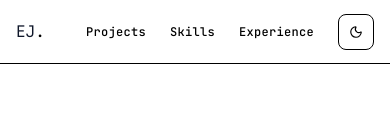
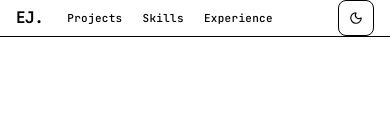
Before and after one commit to unknownun0/earljohnportfolio, a Next.js app: page / in a window 390 px wide. Shown: the top 138 px of the page. Built offline with nearby package versions, Linux system fonts and the light colour scheme.

Commit message:
sidebar with bordered pills + floating socials above chatbot

```diff
--- a/src/app/globals.css
+++ b/src/app/globals.css
@@ -2176,19 +2176,18 @@ body {
   --p-shadow: none;
 }
 
-/* ─── Top Nav ─── */
+/* ─── Sidebar ─── */
 .p-nav {
   position: fixed;
   top: 0;
   left: 0;
-  right: 0;
-  height: 64px;
+  bottom: 0;
+  width: 200px;
   background: var(--p-bg);
-  border-bottom: 1px solid var(--p-border);
-  display: flex;
-  align-items: center;
-  justify-content: space-between;
-  padding: 0 32px;
+  border-right: 1px solid var(--p-border);
+  display: flex;
+  flex-direction: column;
+  padding: 32px 20px;
   z-index: 1000;
   backdrop-filter: blur(12px);
   background: rgba(255,255,255,0.85);
@@ -2198,8 +2197,13 @@ body {
   background: rgba(15,23,42,0.85);
 }
 
+.p-logo {
+  text-align: center;
+  margin-bottom: 40px;
+}
+
 .p-logo a {
-  font-size: 18px;
+  font-size: 22px;
   font-weight: 700;
   color: var(--p-text);
   letter-spacing: -0.5px;
@@ -2210,32 +2214,33 @@ body {
   color: var(--p-accent);
 }
 
-.p-logo {
-  display: flex;
-  align-items: center;
-}
-
 .p-nav-links {
   display: flex;
-  align-items: center;
-  gap: 24px;
+  flex-direction: column;
+  gap: 8px;
+  flex: 1;
 }
 
 .p-nav-link {
-  font-size: 12px;
+  font-size: 13px;
   font-weight: 500;
   color: var(--p-text-secondary);
   text-decoration: none;
   letter-spacing: 0.3px;
-  transition: color 0.2s;
+  transition: all 0.2s;
   cursor: pointer;
   background: none;
-  border: none;
+  border: 1px solid var(--p-border);
   font-family: inherit;
+  padding: 10px 12px;
+  border-radius: 6px;
+  text-align: left;
+  width: 100%;
 }
 
 .p-nav-link:hover {
-  color: var(--p-accent);
+  color: var(--p-text);
+  border-color: var(--p-accent);
 }
 
 .p-nav-btn {
@@ -2257,8 +2262,15 @@ body {
   color: var(--p-accent);
 }
 
+.p-nav-bottom {
+  display: flex;
+  justify-content: center;
+  padding-top: 16px;
+  border-top: 1px solid var(--p-border);
+}
+
 .p-body {
-  padding-top: 64px;
+  margin-left: 200px;
   background: var(--p-bg);
   min-height: 100vh;
   transition: background 0.3s;
@@ -2657,8 +2669,45 @@ body {
   .p-section {
     padding: 48px 16px;
   }
+}
+
+/* Responsive sidebar */
+@media (max-width: 768px) {
   .p-nav {
+    width: 100%;
+    height: auto;
+    bottom: auto;
+    flex-direction: row;
+    align-items: center;
     padding: 0 16px;
+    border-right: none;
+    border-bottom: 1px solid var(--p-border);
+  }
+  .p-logo {
+    margin-bottom: 0;
+  }
+  .p-logo a {
+    font-size: 16px;
+  }
+  .p-nav-links {
+    flex-direction: row;
+    flex: 1;
+    gap: 4px;
+    margin-left: 16px;
+  }
+  .p-nav-link {
+    font-size: 11px;
+    padding: 6px 8px;
+    border: none;
+    width: auto;
+  }
+  .p-nav-bottom {
+    border-top: none;
+    padding-top: 0;
+  }
+  .p-body {
+    margin-left: 0;
+    padding-top: 60px;
   }
 }
 
@@ -2803,6 +2852,8 @@ body {
   z-index: 1;
 }
 
+.p-chat-scroll-btn:hover { color: var(--p-text); border-color: var(--p-text); }
+
 /* ─── Floating Socials ─── */
 .p-float-socials {
   position: fixed;
@@ -2833,4 +2884,3 @@ body {
   color: var(--p-accent);
   transform: translateX(-2px);
 }
-.p-chat-scroll-btn:hover { color: var(--p-text); border-color: var(--p-text); }
--- a/src/components/ProfessionalLayout.tsx
+++ b/src/components/ProfessionalLayout.tsx
@@ -47,13 +47,17 @@ export default function ProfessionalLayout() {
   return (
     <div className={`p-theme${theme === "dark" ? " dark" : ""}`} style={{ minHeight: "100vh" }}>
       <nav className="p-nav">
-        <a href="#" className="p-logo" onClick={(e) => { e.preventDefault(); window.scrollTo({ top: 0, behavior: "smooth" }); }}>
-          EJ<span>.</span>
-        </a>
+        <div className="p-logo">
+          <a href="#" onClick={(e) => { e.preventDefault(); window.scrollTo({ top: 0, behavior: "smooth" }); }}>
+            EJ<span>.</span>
+          </a>
+        </div>
         <div className="p-nav-links">
           {navLinks.map((l) => (
             <button key={l.id} className="p-nav-link" onClick={() => scrollTo(l.id)}>{l.label}</button>
           ))}
+        </div>
+        <div className="p-nav-bottom">
           <button onClick={toggleTheme} className="p-nav-btn" title="Toggle theme">
             {theme === "dark" ? <Sun className="w-3.5 h-3.5" /> : <Moon className="w-3.5 h-3.5" />}
           </button>
```
